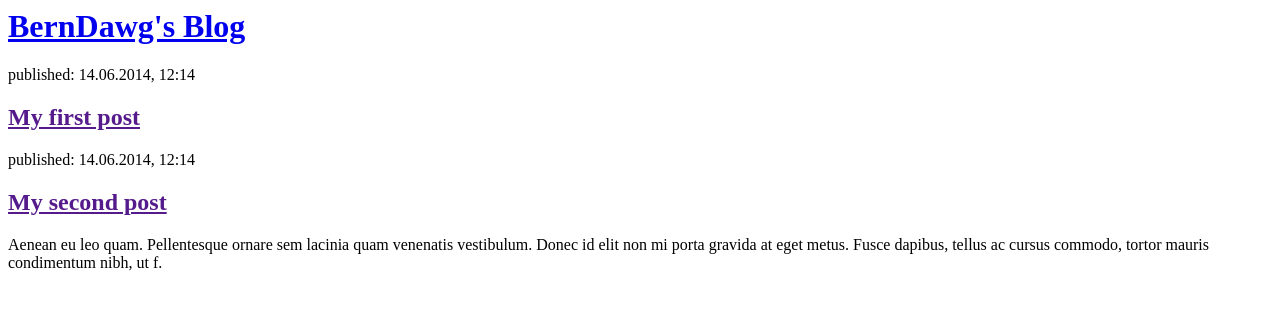
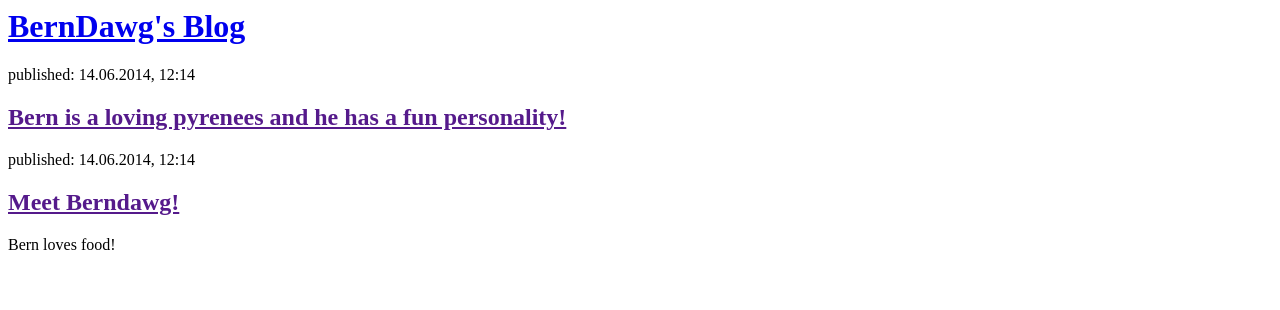
Before and after one commit to jpittser/my-first-blog, a Django app: page / in a window 1280 px wide. Shown: the top 310 px of the page. Run offline with Django 3.2, Linux system fonts and the light colour scheme.

Commit message:
changed HTML

```diff
--- a/blog/templates/blog/post_list.html
+++ b/blog/templates/blog/post_list.html
@@ -9,14 +9,14 @@
 
         <div>
             <p>published: 14.06.2014, 12:14</p>
-            <h2><a href="">My first post</a></h2>
+            <h2><a href="">Bern is a loving pyrenees and he has a fun personality!</a></h2>
             <p></p>
         </div>
 
         <div>
             <p>published: 14.06.2014, 12:14</p>
-            <h2><a href="">My second post</a></h2>
-            <p>Aenean eu leo quam. Pellentesque ornare sem lacinia quam venenatis vestibulum. Donec id elit non mi porta gravida at eget metus. Fusce dapibus, tellus ac cursus commodo, tortor mauris condimentum nibh, ut f.</p>
+            <h2><a href="">Meet Berndawg!</a></h2>
+            <p>Bern loves food!</p>
         </div>
     </body>
 </html>
```
